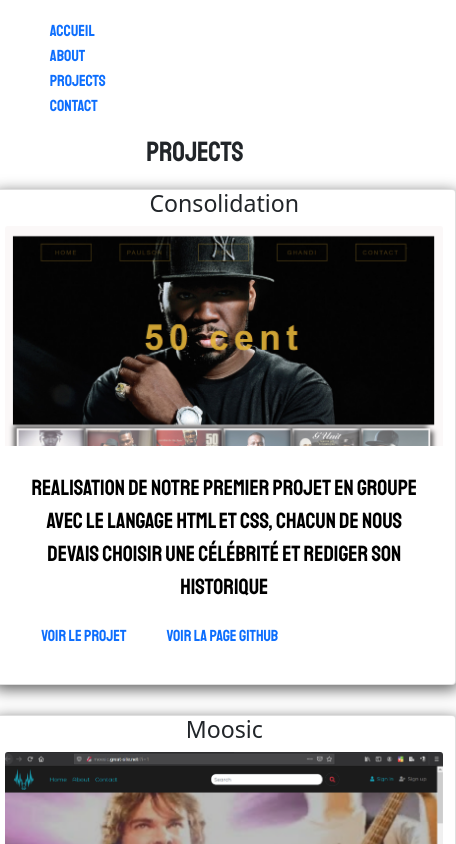
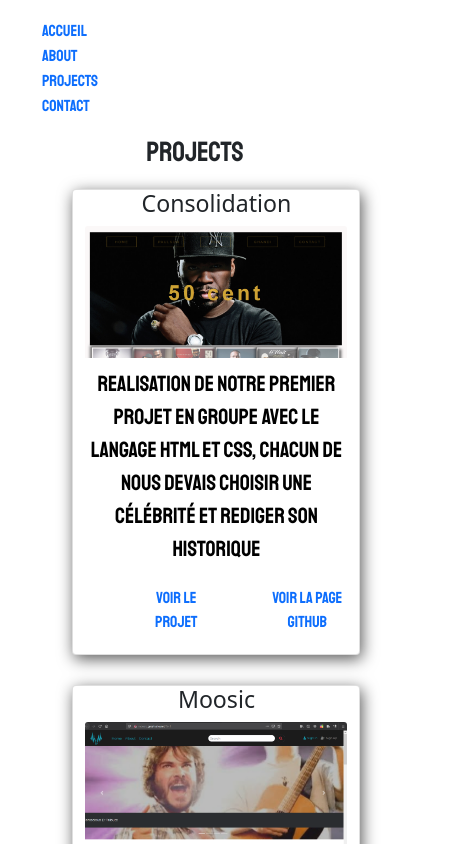
Before and after one commit to SebastienFirouzfar/portfolio, a React (Create React App) app in the folder portfolio-sebastien/: page /Projects in a window 390 px wide. Shown: the top 844 px of the page, 456 px wide, since content can reach past the window. Built offline with nearby package versions, Linux system fonts and the light colour scheme.

Commit message:
Test responsive

```diff
--- a/portfolio-sebastien/src/components/CardProject.js
+++ b/portfolio-sebastien/src/components/CardProject.js
@@ -4,19 +4,17 @@ export const CardProject = (props) => {
    const {project} = props;
 
   return (
-      <div className="card" id="projectCard">
+      <div className="card">
         <h3>{project.nameProject} </h3>
 
         <img src={process.env.PUBLIC_URL + `./assets/${project.category}/${project.imageProject}`}
-          className="card-img-top "
+          className="card-img-top"
           alt={project.imageProject } />
 
-       <div class="card-body">
-          <p className="paragrapheProject">{project.description}</p>
-          <div className="d-flex">
-            <a href={project.urlProject}>Voir le projet</a>
-            <a href={project.urlGitHub}>Voir la page github</a>
-          </div>
+        <p className="paragrapheProject">{project.description}</p>
+        <div className="url">
+          <a href={project.urlProject}>Voir le projet</a>
+          <a href={project.urlGitHub}>Voir la page github</a>
         </div>
 
       </div>
@@ -30,8 +28,8 @@ export const ListProject = (props) =>{
     console.log(projects)
 
       return (
-          <div className="container d-flex justify-content-center ">
-             <div className="row col-lg-12 col-md-6 col-sm " >
+          <div className="container">
+             <div className="d-flex justify-content-center row col-lg-12 col-md-6 col-xs col-sm" >
                  {projects.map(project => <CardProject project={project} /> )}
             </div>
           </div>
--- a/portfolio-sebastien/src/components/Footer.js
+++ b/portfolio-sebastien/src/components/Footer.js
@@ -5,12 +5,12 @@ import { FaGithub, FaFacebook, FaInstagram, FaLinkedin } from 'react-icons/fa';
 export const Footer = () => {
     return (
         <div className="containerFooter">
-            <div className="row">
+            <div className="row col-xs col-sm col-md col-lg">
                 <div className="col-lg-6 col-md-3 " id="infoFooter">
-                     <a href="https://github.com/SebastienFirouzfar"> <FaGithub size="2em"/> </a>
-                     <a href="https://www.facebook.com/sebastien.firouz/"><FaFacebook size="2em"/> </a>
-                     <a href="https://www.instagram.com/aidin_firouzfar/"><FaInstagram size="2em"/></a>
-                     <a href="https://www.linkedin.com/in/sebastien-firouzfar/" ><FaLinkedin size="2em"/></a>
+                     <a  href="https://github.com/SebastienFirouzfar"> <FaGithub size="2em"/> </a>
+                     <a  href="https://www.facebook.com/sebastien.firouz/"><FaFacebook size="2em"/> </a>
+                     <a  href="https://www.instagram.com/aidin_firouzfar/"><FaInstagram size="2em"/></a>
+                     <a  href="https://www.linkedin.com/in/sebastien-firouzfar/" ><FaLinkedin size="2em"/></a>
                 </div>
 
 
--- a/portfolio-sebastien/src/styles/_project.scss
+++ b/portfolio-sebastien/src/styles/_project.scss
@@ -2,25 +2,24 @@ h3{
     text-align:center;
 }
 
-.container{
+.url{
+    display: flex;
     position: relative;
-    left: 2%;
+    left: 12%;
 }
-
-// .url{
-//     display: flex;
-//     position: relative;
-//     left: 18%;
-// }
 
 .paragrapheProject{
     margin: 10px auto auto ;
 }
 
-#projectCard{
-    width: 55vh;
-    // position: relative;
-    // right:5%
+// #projectCard{
+//     width: 75vh;
+//     position: relative;
+//     right:5%
+// }
+
+.card{
+    width:18rem;
 }
 
 a{
```
Also changed, not shown: portfolio-sebastien/firebase.json (added), 1 other file (tests, documents, lock files or other folders).
